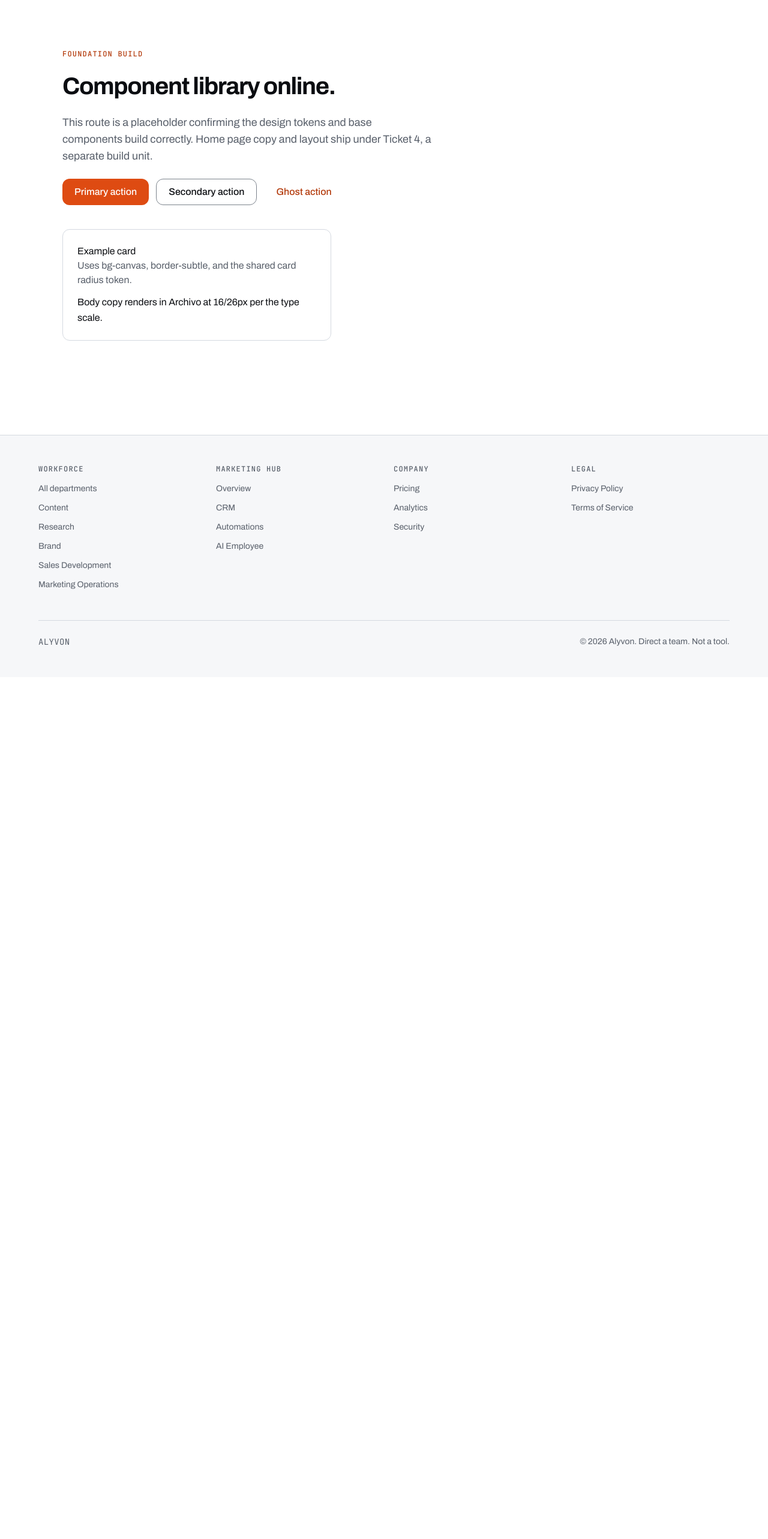
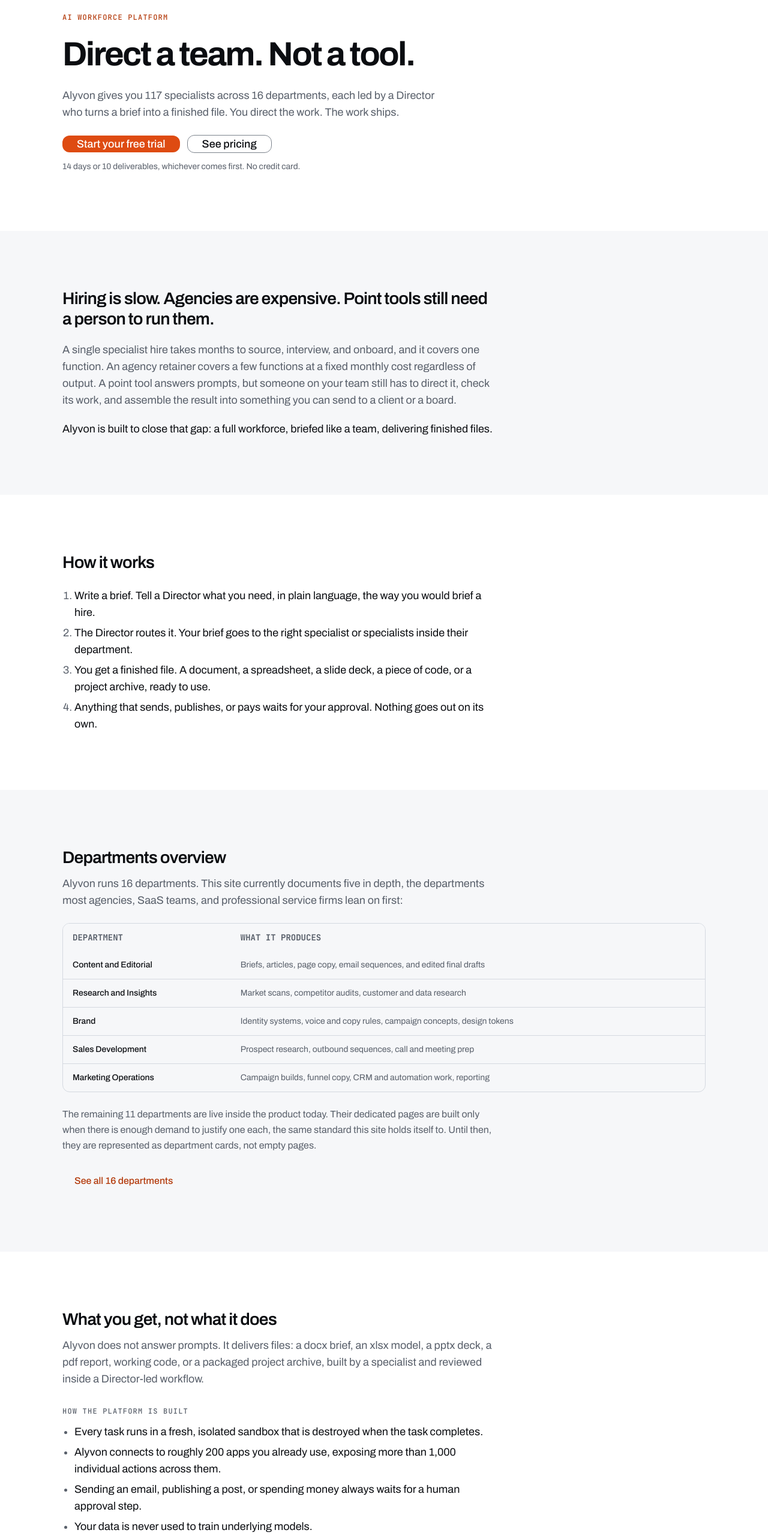
Before and after one commit to alyvonai/alyvon-marketing-site, a Next.js app: page / in a window 1280 px wide. Shown: the part 140-2706 px from the top of the page at 60% size. Before the commit the page ends 1269 px from the top, so only its background shows below. Built offline with nearby package versions, Linux system fonts and the light colour scheme.

Commit message:
feat: build Home page from shared marketing primitives + Ticket 0g copy

```diff
--- a/app/page.tsx
+++ b/app/page.tsx
@@ -1,43 +1,183 @@
-import { Button } from "@/components/ui/button"
-import { Card, CardContent, CardDescription, CardHeader, CardTitle } from "@/components/ui/card"
+import Link from "next/link"
+import { buildMetadata } from "@/lib/metadata"
+import { Hero } from "@/components/marketing/hero"
+import { Section } from "@/components/marketing/section"
+import { CtaBand } from "@/components/marketing/cta-band"
+import { buttonVariants } from "@/components/ui/button"
+import { OrderedList, List, DataTable } from "@/components/ui/typography"
 
-// Placeholder root route. The real Home page is Ticket 4 in spec-2-marketing-site.md
-// and is NOT part of this PR's scope (this PR covers Tickets 0b, 1, and 22 only --
-// see docs/section-manifest.md). This page exists only so `next build` succeeds
-// and so the component library above can be sanity-checked against the design
-// tokens without inventing marketing copy that Content hasn't written yet.
+export const metadata = buildMetadata({
+  title: "Direct a team. Not a tool.",
+  description:
+    "Alyvon is an AI workforce platform. One hundred and seventeen specialists across sixteen departments, each led by a Director, deliver finished work product. Start a 14-day free trial.",
+  path: "/",
+})
+
+const TRIAL_URL = "https://app.alyvon.com"
+
+const DEPARTMENTS_TABLE: { name: string; href: string; produces: string }[] = [
+  {
+    name: "Content and Editorial",
+    href: "/workforce/content",
+    produces: "Briefs, articles, page copy, email sequences, and edited final drafts",
+  },
+  {
+    name: "Research and Insights",
+    href: "/workforce/research",
+    produces: "Market scans, competitor audits, customer and data research",
+  },
+  {
+    name: "Brand",
+    href: "/workforce/brand",
+    produces: "Identity systems, voice and copy rules, campaign concepts, design tokens",
+  },
+  {
+    name: "Sales Development",
+    href: "/workforce/sales-development",
+    produces: "Prospect research, outbound sequences, call and meeting prep",
+  },
+  {
+    name: "Marketing Operations",
+    href: "/workforce/marketing-ops",
+    produces: "Campaign builds, funnel copy, CRM and automation work, reporting",
+  },
+]
+
 export default function Home() {
   return (
-    <main className="mx-auto flex min-h-screen max-w-content flex-col items-start justify-center gap-6 px-6 py-24">
-      <span className="font-mono text-label uppercase text-accent-strong">
-        Foundation build
-      </span>
-      <h1 className="text-display-l text-text-primary">
-        Component library online.
-      </h1>
-      <p className="max-w-[60ch] text-body-l text-text-secondary">
-        This route is a placeholder confirming the design tokens and base
-        components build correctly. Home page copy and layout ship under
-        Ticket 4, a separate build unit.
-      </p>
-      <div className="flex gap-3">
-        <Button variant="primary">Primary action</Button>
-        <Button variant="secondary">Secondary action</Button>
-        <Button variant="ghost">Ghost action</Button>
-      </div>
-      <Card className="mt-4 w-full max-w-md">
-        <CardHeader>
-          <CardTitle>Example card</CardTitle>
-          <CardDescription>
-            Uses bg-canvas, border-subtle, and the shared card radius token.
-          </CardDescription>
-        </CardHeader>
-        <CardContent>
-          <p className="text-body text-text-primary">
-            Body copy renders in Archivo at 16/26px per the type scale.
+    <>
+      <Hero
+        eyebrow="AI workforce platform"
+        heading="Direct a team. Not a tool."
+        subhead="Alyvon gives you 117 specialists across 16 departments, each led by a Director who turns a brief into a finished file. You direct the work. The work ships."
+        actions={
+          <div className="flex flex-col gap-3">
+            <div className="flex flex-wrap items-center gap-3">
+              <a href={TRIAL_URL} className={buttonVariants({ variant: "primary", size: "lg" })}>
+                Start your free trial
+              </a>
+              <Link href="/pricing" className={buttonVariants({ variant: "secondary", size: "lg" })}>
+                See pricing
+              </Link>
+            </div>
+            <p className="text-body-s text-text-secondary">
+              14 days or 10 deliverables, whichever comes first. No credit card.
+            </p>
+          </div>
+        }
+      />
+
+      <Section tone="surface">
+        <div className="flex max-w-[720px] flex-col gap-5">
+          <h2 className="text-display-m text-text-primary">
+            Hiring is slow. Agencies are expensive. Point tools still need a person to run them.
+          </h2>
+          <p className="text-body-l text-text-secondary">
+            A single specialist hire takes months to source, interview, and onboard, and it covers
+            one function. An agency retainer covers a few functions at a fixed monthly cost
+            regardless of output. A point tool answers prompts, but someone on your team still has
+            to direct it, check its work, and assemble the result into something you can send to a
+            client or a board.
           </p>
-        </CardContent>
-      </Card>
-    </main>
+          <p className="text-body-l text-text-primary">
+            Alyvon is built to close that gap: a full workforce, briefed like a team, delivering
+            finished files.
+          </p>
+        </div>
+      </Section>
+
+      <Section tone="canvas">
+        <div className="flex flex-col gap-6">
+          <h2 className="text-display-m text-text-primary">How it works</h2>
+          <OrderedList className="max-w-[720px] text-body-l">
+            <li>Write a brief. Tell a Director what you need, in plain language, the way you would brief a hire.</li>
+            <li>The Director routes it. Your brief goes to the right specialist or specialists inside their department.</li>
+            <li>You get a finished file. A document, a spreadsheet, a slide deck, a piece of code, or a project archive, ready to use.</li>
+            <li>Anything that sends, publishes, or pays waits for your approval. Nothing goes out on its own.</li>
+          </OrderedList>
+        </div>
+      </Section>
+
+      <Section tone="surface">
+        <div className="flex flex-col gap-6">
+          <div className="flex max-w-[720px] flex-col gap-3">
+            <h2 className="text-display-m text-text-primary">Departments overview</h2>
+            <p className="text-body-l text-text-secondary">
+              Alyvon runs 16 departments. This site currently documents five in depth, the
+              departments most agencies, SaaS teams, and professional service firms lean on first:
+            </p>
+          </div>
+
+          <DataTable>
+            <DataTable.Head>
+              <DataTable.Row>
+                <DataTable.HeaderCell>Department</DataTable.HeaderCell>
+                <DataTable.HeaderCell>What it produces</DataTable.HeaderCell>
+              </DataTable.Row>
+            </DataTable.Head>
+            <DataTable.Body>
+              {DEPARTMENTS_TABLE.map((dept) => (
+                <DataTable.Row key={dept.href}>
+                  <DataTable.Cell className="font-medium text-text-primary">
+                    <Link href={dept.href} className="hover:text-accent-strong">
+                      {dept.name}
+                    </Link>
+                  </DataTable.Cell>
+                  <DataTable.Cell>{dept.produces}</DataTable.Cell>
+                </DataTable.Row>
+              ))}
+            </DataTable.Body>
+          </DataTable>
+
+          <p className="max-w-[720px] text-body text-text-secondary">
+            The remaining 11 departments are live inside the product today. Their dedicated pages
+            are built only when there is enough demand to justify one each, the same standard this
+            site holds itself to. Until then, they are represented as department cards, not empty
+            pages.
+          </p>
+
+          <div>
+            <Link href="/workforce" className={buttonVariants({ variant: "ghost", size: "md" })}>
+              See all 16 departments
+            </Link>
+          </div>
+        </div>
+      </Section>
+
+      <Section tone="canvas">
+        <div className="flex flex-col gap-8">
+          <div className="flex max-w-[720px] flex-col gap-3">
+            <h2 className="text-display-m text-text-primary">What you get, not what it does</h2>
+            <p className="text-body-l text-text-secondary">
+              Alyvon does not answer prompts. It delivers files: a docx brief, an xlsx model, a
+              pptx deck, a pdf report, working code, or a packaged project archive, built by a
+              specialist and reviewed inside a Director-led workflow.
+            </p>
+          </div>
+
+          <div className="flex max-w-[720px] flex-col gap-3">
+            <h3 className="font-mono text-label uppercase text-text-secondary">
+              How the platform is built
+            </h3>
+            <List className="text-body-l">
+              <li>Every task runs in a fresh, isolated sandbox that is destroyed when the task completes.</li>
+              <li>Alyvon connects to roughly 200 apps you already use, exposing more than 1,000 individual actions across them.</li>
+              <li>Sending an email, publishing a post, or spending money always waits for a human approval step.</li>
+              <li>Your data is never used to train underlying models.</li>
+            </List>
+          </div>
+        </div>
+      </Section>
+
+      <CtaBand
+        heading="Direct your first team this week."
+        subhead="14 days or 10 deliverables, whichever comes first. No credit card. Cancel anytime."
+        actions={
+          <a href={TRIAL_URL} className={buttonVariants({ variant: "primary", size: "lg" })}>
+            Start your free trial
+          </a>
+        }
+      />
+    </>
   )
 }
```
